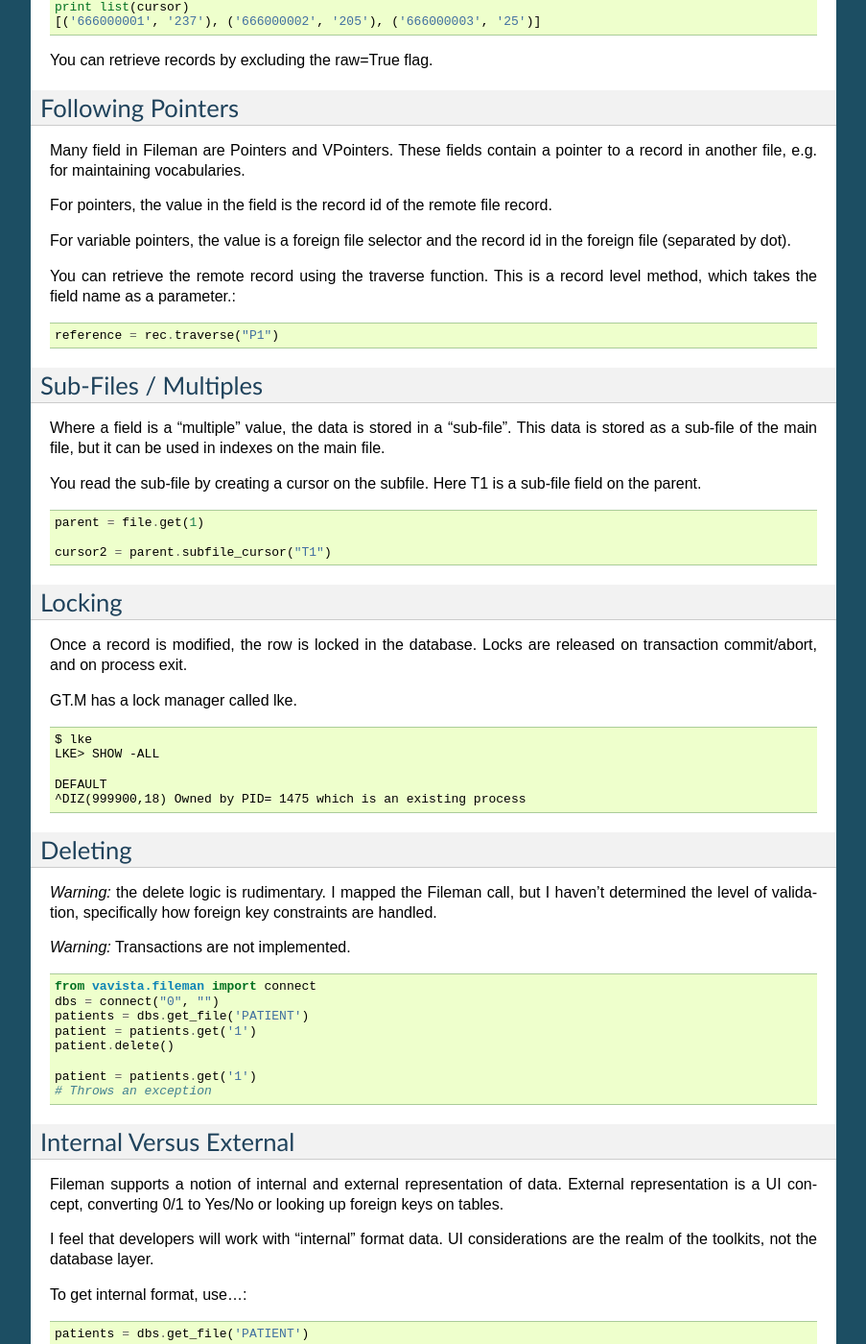
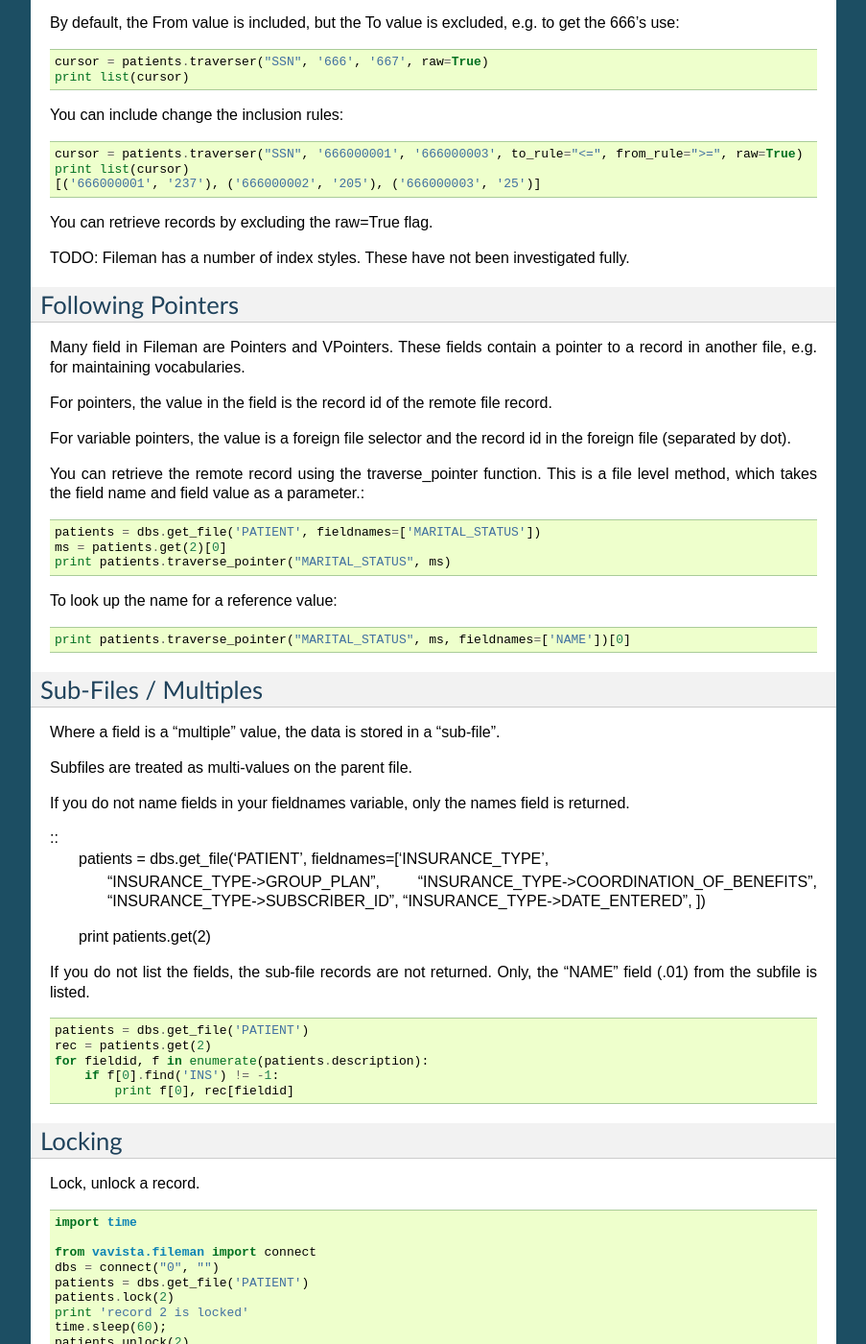
Before and after one commit to kevingill1966/vavista, a Sphinx documentation site: the page built from docs/source/fileman.rst, in a window 1280 px wide and 1400 px high, scrolled down 2213 px. Shown: the whole window at 96% size, without its empty margins (198-1101 px from the left). Built offline with Sphinx 7.4.7, drawn with Linux system fonts in a browser that asks for light colours; some of the changed text lies outside the part shown.

```diff
--- a/docs/source/fileman.rst
+++ b/docs/source/fileman.rst
@@ -2,7 +2,7 @@
 vavista.fileman (api for working with fileman files)
 ====================================================
 
-This is currently under development.
+The vavista fileman API provides a record based API for VistA.
 
 DBS
 ---
@@ -25,12 +25,16 @@ Files
 VistA data, for the most part, is stored in Fileman "Files". These are areas
 of persistent globals which are accessed via Fileman APIs. There is a class
 called DBSFile wrapping file level logic. Request the file object from the
-DBS instance.::
+DBS instance.
 
-    patients = dbs.get_file('PATIENT', internal=True, fieldids=None)
+You can specify the fieldnames your are interested in when getting the file
+handle. Fileman can be very slow if you do not limit your queries to the
+fields you are using.::
+
+    patients = dbs.get_file('PATIENT', fieldnames=None)
 
 Once you have the file, you can retrieve data from it. The data is retrieved
-in rows.::
+in rows. The following will retrieve the data for rowid=1.::
 
     patient1 = patients.get('1')
 
@@ -38,39 +42,42 @@ Example::
 
     from vavista.fileman import connect
     dbs = connect("0", "")
-    patients = dbs.get_file('PATIENT')
+    patients = dbs.get_file('PATIENT', fieldnames=['NAME'])
     patient1 = patients.get('1')
-    print patient1.NAME
-    print patient1
+    print "patient %s is %s" % (1, patient1[0])
+
+The result from a get is a tuple, containing the requested fields. The layout
+of that tuple can be examined using the *description* property on the DBSFile
+object.::
+
+    print patients.description
 
 Modifying data
 --------------
 
-You can modify files. Files can only be modified in a transaction. The
-updates are written to fileman when the transaction commit occurs.
-
-::
+You can update an existing record in a file.::
 
     from vavista.fileman import connect, transaction
     transaction.begin()
     dbs = connect("0", "")
-    patients = dbs.get_file('PATIENT')
+    patients = dbs.get_file('PATIENT', fieldnames=['NAME'])
+    patients.update(2, NAME='FIRST,LAST')
+    transaction.commit()
+
     patient2 = patients.get('2')
-    patient2.NAME = 'FIRST,LAST'
-    transaction.commit()    # writes out here.
+    print "patient %s is %s" % (2, patient2[0])
 
-To create a new record, use the new() operator on the FILE.::
+You can also insert a new record to the file.::
 
     from vavista.fileman import connect, transaction
     transaction.begin()
     dbs = connect("0", "")
-    patients = dbs.get_file('PATIENT')
-    patientn = patients.new()
-    patientn.NAME = 'NEW,PATIENT'
-    transaction.commit()    # writes out here.
+    patients = dbs.get_file('PATIENT', fieldnames=["NAME"])
+    rowid = patients.insert(NAME = 'NEW,PATIENT')
+    transaction.commit()
 
-
-Note: you can only modify data in "INTERNAL" format.
+    patient3 = patients.get(rowid)
+    print "patient %s is %s" % (rowid, patient3[0])
 
 Searching
 ---------
@@ -116,7 +123,7 @@ You can change the order of the search::
     print list(cursor)
     [('666000003', '25'), ('666000002', '205')]
 
-By default, the from value is included, but the to value is excluded, e.g. to get
+By default, the From value is included, but the To value is excluded, e.g. to get
 the 666's use::
 
     cursor = patients.traverser("SSN", '666', '667', raw=True)
@@ -130,6 +137,8 @@ You can include change the inclusion rules::
 
 You can retrieve records by excluding the raw=True flag.
 
+TODO: Fileman has a number of index styles. These have not been investigated fully.
+
 Following Pointers
 ------------------
 
@@ -141,33 +150,63 @@ For pointers, the value in the field is the record id of the remote file record.
 For variable pointers, the value is a foreign file selector and the record id in the
 foreign file (separated by dot).
 
-You can retrieve the remote record using the traverse function. This is a record
-level method, which takes the field name as a parameter.::
+You can retrieve the remote record using the traverse_pointer function. This is a file
+level method, which takes the field name and field value as a parameter.::
 
-        reference = rec.traverse("P1")
+        patients = dbs.get_file('PATIENT', fieldnames=['MARITAL_STATUS'])
+        ms = patients.get(2)[0]
+        print patients.traverse_pointer("MARITAL_STATUS", ms)
+
+To look up the name for a reference value::
+
+        print patients.traverse_pointer("MARITAL_STATUS", ms, fieldnames=['NAME'])[0]
 
 Sub-Files / Multiples
 ---------------------
 
-Where a field is a "multiple" value, the data is stored in a "sub-file". This data
-is stored as a sub-file of the main file, but it can be used in indexes on the
-main file.
+Where a field is a "multiple" value, the data is stored in a "sub-file".
 
-You read the sub-file by creating a cursor on the subfile. Here T1 is a sub-file field
-on the parent.
+Subfiles are treated as multi-values on the parent file.
+
+If you do not name fields in your fieldnames variable, only the names
+field is returned.
+
+::
+    patients = dbs.get_file('PATIENT', fieldnames=['INSURANCE_TYPE',
+        "INSURANCE_TYPE->GROUP_PLAN", "INSURANCE_TYPE->COORDINATION_OF_BENEFITS",
+        "INSURANCE_TYPE->SUBSCRIBER_ID", "INSURANCE_TYPE->DATE_ENTERED", ])
+
+    print patients.get(2)
+
+If you do not list the fields, the sub-file records are not returned. Only,
+the "NAME" field (.01) from the subfile is listed.
 
 ::
 
-        parent = file.get(1)
-
-        cursor2 = parent.subfile_cursor("T1")
-
+    patients = dbs.get_file('PATIENT')
+    rec = patients.get(2)
+    for fieldid, f in enumerate(patients.description):
+        if f[0].find('INS') != -1:
+            print f[0], rec[fieldid]
 
 Locking
 -------
 
-Once a record is modified, the row is locked in the database. Locks are
-released on transaction commit/abort, and on process exit.
+Lock, unlock a record.
+
+::
+
+    import time
+
+    from vavista.fileman import connect
+    dbs = connect("0", "")
+    patients = dbs.get_file('PATIENT')
+    patients.lock(2)
+    print 'record 2 is locked'
+    time.sleep(60);
+    patients.unlock(2)
+    print 'record 2 is unlocked'
+    time.sleep(60);
 
 GT.M has a lock manager called lke.
 
@@ -177,7 +216,7 @@ GT.M has a lock manager called lke.
     LKE> SHOW -ALL
 
     DEFAULT
-    ^DIZ(999900,18) Owned by PID= 1475 which is an existing process
+    ^DPT(2) Owned by PID= 9294 which is an existing process
 
 
 Deleting
@@ -187,15 +226,12 @@ Deleting
 haven't determined the level of validation, specifically how foreign key
 constraints are handled.
 
-*Warning:* Transactions are not implemented.
-
 ::
 
     from vavista.fileman import connect
     dbs = connect("0", "")
     patients = dbs.get_file('PATIENT')
-    patient = patients.get('1')
-    patient.delete()
+    patients.delete('1')
 
     patient = patients.get('1')
     # Throws an exception
@@ -255,8 +291,6 @@ infrastructure.
 
 I need index and file iterators, so that I can produce a resultset.
 
-I need flags to get() and new() to use internal instead of external form data.
-
 I need functions to create simple tables so that I can build automated
 tests.
 
@@ -266,6 +300,6 @@ There also seems to be no interactive option.
 There doesn't seem to be an api to create files. You seem to have to
 create them interactively, and then dump the globals.
 
-The idea of presenting the mumps values to the application is not
-sound. Use the fieldtypes in the data dictionary to convert between
-the fileman storage and the python space.
+The description concept is not sufficient for the application. Specifically,
+subfiles contain lists of values rather than primitives. Need to use the
+data dictionary to drive the description information.
```
Also changed, not shown: 4 other files.
